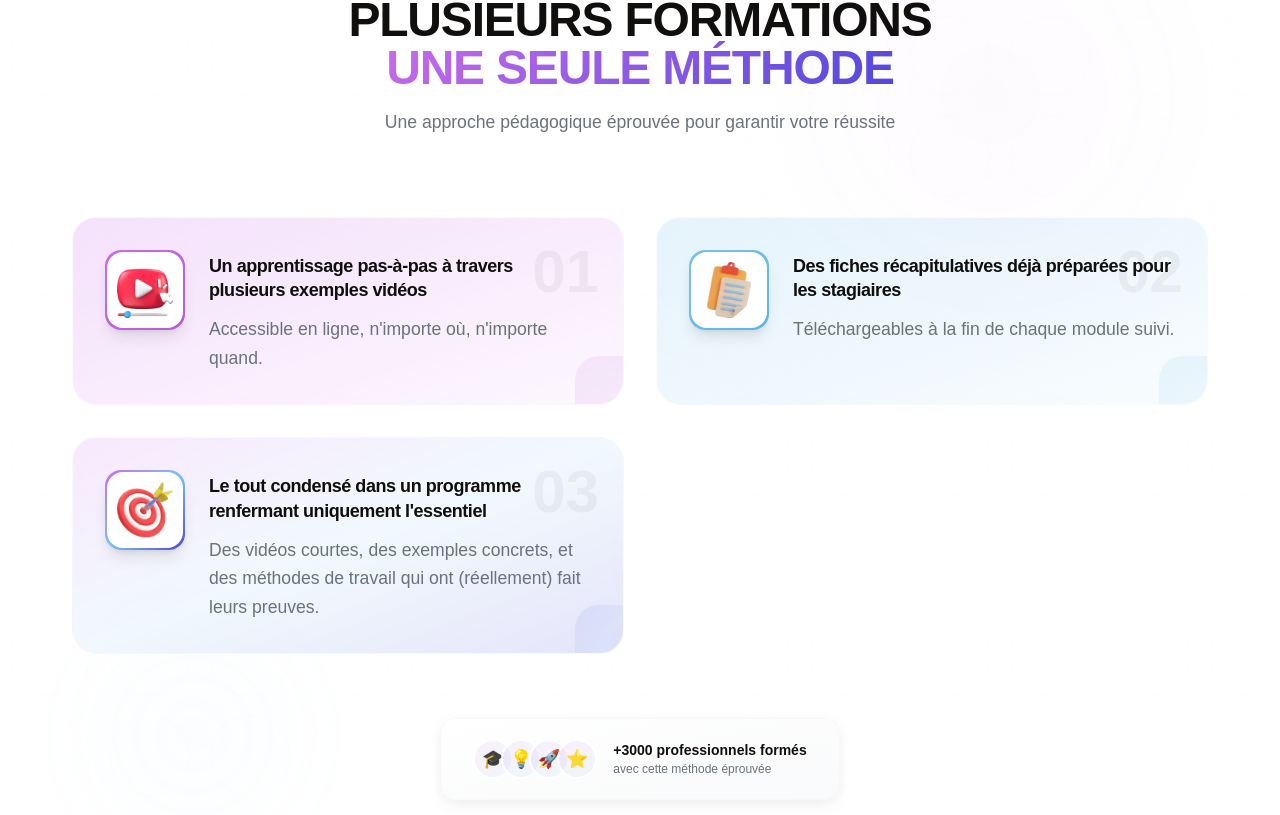
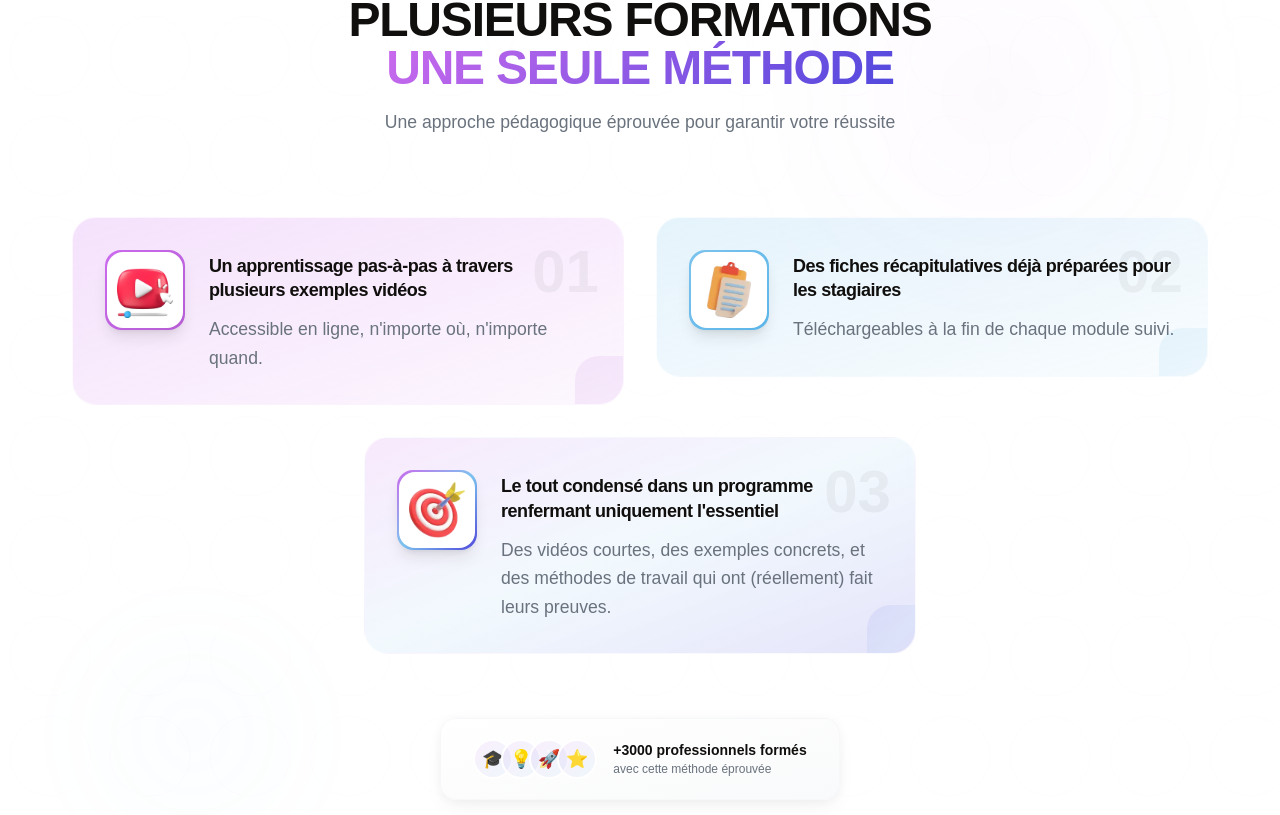
Before and after one commit to ThomasExceleur/exceleur-nextjs, a Next.js app: page / in a window 1280 px wide. Shown: the part 2343-3158 px from the top of the page. Built offline with nearby package versions, Linux system fonts and the light colour scheme; no server answers.

Commit message:
fix: adjust layout of method cards in MethodSection for better responsiveness

```diff
--- a/src/components/sections/MethodSection.tsx
+++ b/src/components/sections/MethodSection.tsx
@@ -90,7 +90,9 @@
         {/* Method cards grid */}
         <div className="grid md:grid-cols-2 gap-6 lg:gap-8">
           {methodItems.map((item, index) => (
-            <FadeIn key={index} direction="up" delay={index * 100}>
+            <div key={index} className={methodItems.length % 2 !== 0 && index === methodItems.length - 1 ? 'md:col-span-2 md:max-w-[calc(50%-1rem)] md:mx-auto' : ''}>
+
+            <FadeIn direction="up" delay={index * 100}>
               <div className="group relative h-full">
                 {/* Card */}
                 <div className={`relative h-full p-8 rounded-3xl bg-gradient-to-br ${item.color} border border-white/50 backdrop-blur-sm transition-all duration-500 hover:shadow-card-hover hover:-translate-y-1`}>
@@ -137,6 +139,7 @@
                 <div className={`absolute inset-0 rounded-3xl bg-gradient-to-br ${item.iconBg} opacity-0 group-hover:opacity-10 transition-opacity duration-500 -z-10 blur-xl`} />
               </div>
             </FadeIn>
+            </div>
           ))}
         </div>
 
```
